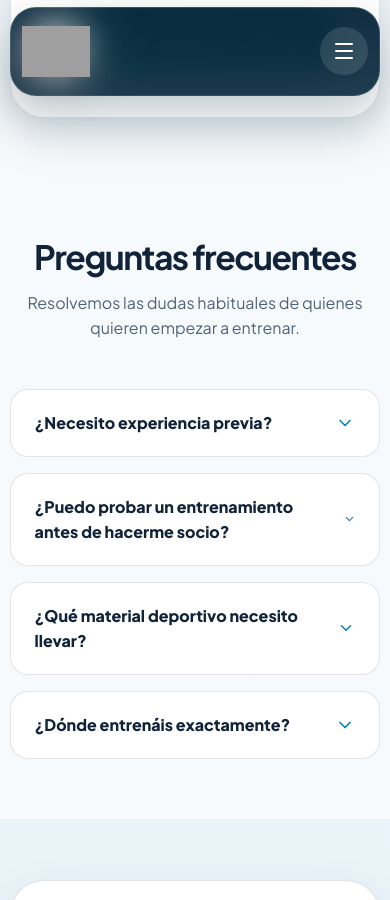
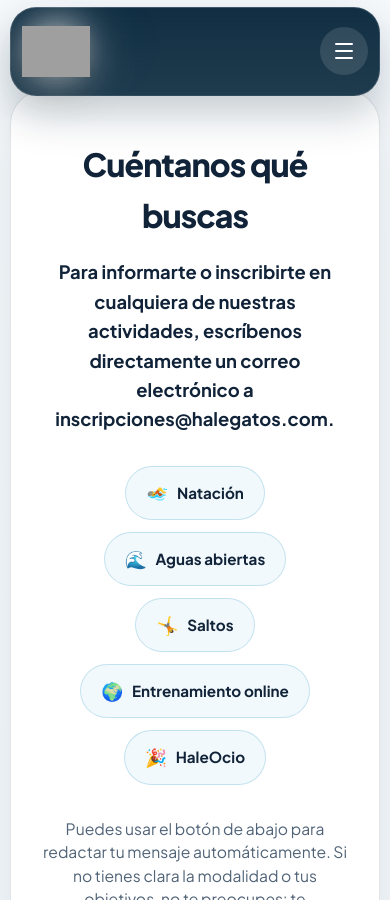
Before and after one commit to igallar98/HalegatosWeb-main, a Jekyll site: the page built from join.html, in a window 390 px wide and 900 px high, scrolled down 5604 px, cut to the strip 0-900 px from the top of the window. Built offline with Jekyll 4.4.1, drawn with Linux system fonts in a browser that asks for light colours; nearby versions of some CDN libraries; some of the changed text lies outside the part shown; grey boxes are pictures that could not be loaded.

Commit message:
Update join.html

```diff
--- a/join.html
+++ b/join.html
@@ -56,7 +56,7 @@
       position: relative;
       z-index: 2;
       padding: calc(var(--header-offset) + 2rem) 1rem 4rem;
-      max-width: 800px;
+      max-width: 850px;
       margin: 0 auto;
     }
 
@@ -84,6 +84,21 @@
       color: rgba(255, 255, 255, 0.9);
       margin: 0 auto 2rem;
       max-width: 650px;
+    }
+
+    .hero-buttons {
+      display: flex;
+      flex-direction: column;
+      gap: 1rem;
+      justify-content: center;
+      align-items: center;
+      margin-top: 2rem;
+    }
+
+    @media (min-width: 768px) {
+      .hero-buttons {
+        flex-direction: row;
+      }
     }
 
     /* General button styling - Full width on mobile */
@@ -132,6 +147,18 @@
     .btn-secondary:hover {
       background: rgba(0, 132, 183, 0.15);
       border-color: rgba(0, 132, 183, 0.4);
+      transform: translateY(-2px);
+    }
+
+    .btn-hero-secondary {
+      background: rgba(255, 255, 255, 0.15);
+      color: #ffffff;
+      border: 1px solid rgba(255, 255, 255, 0.3);
+    }
+
+    .btn-hero-secondary:hover {
+      background: rgba(255, 255, 255, 0.25);
+      border-color: rgba(255, 255, 255, 0.5);
       transform: translateY(-2px);
     }
 
@@ -345,83 +372,6 @@
       margin-top: -0.1rem;
     }
 
-    /* Pricing Section */
-    .price-box {
-      max-width: 420px;
-      margin: 3rem auto 0;
-      background: var(--color-surface);
-      border: 1px solid var(--color-border);
-      border-radius: var(--radius-xl);
-      padding: 3rem 2.5rem;
-      box-shadow: var(--shadow-card);
-      text-align: center;
-      display: flex;
-      flex-direction: column;
-      align-items: center;
-      transition: transform 0.25s ease;
-      box-sizing: border-box;
-    }
-
-    .price-box:hover {
-      transform: translateY(-4px);
-    }
-
-    .price-value-container {
-      margin-bottom: 2rem;
-    }
-
-    .price-value {
-      font-size: clamp(3rem, 6vw, 4rem);
-      font-weight: 800;
-      color: var(--color-text);
-      line-height: 1;
-      display: flex;
-      align-items: center;
-      justify-content: center;
-      gap: 0.5rem;
-    }
-
-    .price-value small {
-      font-size: 1.25rem;
-      color: var(--color-text-soft);
-      font-weight: 700;
-    }
-
-    .price-period {
-      font-size: 1rem;
-      color: var(--color-text-soft);
-      font-weight: 700;
-      display: block;
-      margin-top: 0.5rem;
-    }
-
-    .price-list {
-      list-style: none;
-      padding: 0;
-      margin: 0 0 2.5rem;
-      width: 100%;
-      text-align: left;
-      display: flex;
-      flex-direction: column;
-      gap: 1rem;
-    }
-
-    .price-list li {
-      display: flex;
-      align-items: flex-start;
-      gap: 0.75rem;
-      font-size: 1.05rem;
-      font-weight: 700;
-      color: var(--color-text);
-      line-height: 1.4;
-    }
-
-    .price-list li span {
-      color: var(--color-success);
-      font-size: 1.2rem;
-      flex-shrink: 0;
-    }
-
     /* Contact Form Section */
     .join-contact-v3 {
       max-width: 720px;
@@ -450,11 +400,12 @@
     }
 
     .join-contact-v3 p.contact-lead {
-      font-size: 1.1rem;
+      font-size: 1.15rem;
       line-height: 1.6;
-      color: var(--color-text-soft);
-      margin: 0 0 3rem;
+      color: var(--color-text);
+      margin: 0 0 2rem;
       text-align: center;
+      font-weight: 700;
     }
 
     .contact-options {
@@ -475,7 +426,7 @@
       font-size: 0.95rem;
       display: flex;
       align-items: center;
-      gap: 0.5rem;
+      gap: 0.55rem;
       transition: all 0.2s ease;
       cursor: default;
     }
@@ -490,11 +441,11 @@
     }
 
     .contact-disclaimer {
-      font-size: 0.95rem;
+      font-size: 0.98rem;
       color: var(--color-text-soft);
       text-align: center;
       margin-bottom: 2.5rem;
-      font-style: italic;
+      line-height: 1.5;
     }
 
     .join-contact-v3 .btn-huge {
@@ -610,8 +561,12 @@
     <div class="join-hero-v3__content container">
       <span class="join-hero-v3__eyebrow">¿Listo para lanzarte?</span>
       <h1 class="join-hero-v3__title">Mucho más que un club de natación.</h1>
-      <p class="join-hero-v3__lead">Tanto si tienes experiencia como si quieres volver a practicar deporte, estaremos encantados de conocerte. Únete al club LGTBIQ+ más grande de España.</p>
-      <a href="#contacto" class="btn-primary" style="display:inline-flex;width:auto;padding:1rem 2.5rem;font-size:1.1rem;">Escríbenos</a>
+      <p class="join-hero-v3__lead">Tanto si tienes experiencia como si quieres volver a practicar deporte, estaremos encantados de conocerte.</p>
+
+      <div class="hero-buttons">
+        <a href="#contacto" class="btn-primary" style="display:inline-flex; width:auto; padding:1rem 2.5rem; font-size:1.1rem;">Escríbenos</a>
+        <a href="#contacto" class="btn-hero-secondary" style="display:inline-flex; width:auto; padding:1rem 2.5rem; font-size:1.1rem;">Me interesan los eventos sociales</a>
+      </div>
     </div>
   </section>
 
@@ -725,34 +680,8 @@
     </div>
   </section>
 
-  <!-- Section 5: Cuotas -->
+  <!-- Section 5: Preguntas frecuentes -->
   <section class="section section--alt">
-    <div class="container">
-      <div class="section-heading section-heading--center">
-        <h2>¿Cuánto cuesta?</h2>
-        <p>Una cuota simplificada y transparente.</p>
-      </div>
-
-      <div class="price-box">
-        <div class="price-value-container">
-          <span class="price-value"><small>Desde</small> 12 €</span>
-          <span class="price-period">al mes</span>
-        </div>
-
-        <ul class="price-list">
-          <li><span>✔</span> Entrenamientos del deporte elegido</li>
-          <li><span>✔</span> Acceso a la comunidad Halegatos</li>
-          <li><span>✔</span> Participación en todas las actividades de HaleOcio</li>
-          <li><span>✔</span> Seguro y gestión de licencia federativa (si aplica)</li>
-        </ul>
-
-        <a href="#contacto" class="btn-primary">Consultar todas las opciones</a>
-      </div>
-    </div>
-  </section>
-
-  <!-- Section 6: Preguntas frecuentes -->
-  <section class="section">
     <div class="container">
       <div class="section-heading section-heading--center">
         <h2>Preguntas frecuentes</h2>
@@ -811,12 +740,12 @@
     </div>
   </section>
 
-  <!-- Section 7: Contact Section -->
-  <section id="contacto" class="section section--alt">
+  <!-- Section 6: Contact Section -->
+  <section id="contacto" class="section">
     <div class="container">
       <div class="join-contact-v3">
         <h2>Cuéntanos qué buscas</h2>
-        <p class="contact-lead">Selecciona el deporte que más te interesa y te ayudaremos a encontrar el grupo que mejor encaja contigo.</p>
+        <p class="contact-lead">Para informarte o inscribirte en cualquiera de nuestras actividades, escríbenos directamente un correo electrónico a <strong>inscripciones@halegatos.com</strong>.</p>
 
         <div class="contact-options">
           <div class="contact-chip"><span>🏊</span> Natación</div>
@@ -826,18 +755,18 @@
           <div class="contact-chip"><span>🎉</span> HaleOcio</div>
         </div>
 
-        <p class="contact-disclaimer">Si no sabes qué modalidad elegir, no pasa nada. Te asesoraremos personalmente al recibir tu correo.</p>
+        <p class="contact-disclaimer">Puedes usar el botón de abajo para redactar tu mensaje automáticamente. Si no tienes clara la modalidad o tus objetivos, no te preocupes: te asesoraremos personalmente para encontrar tu sitio en el club.</p>
 
         <a
-          href="mailto:halegatos@halegatos.com?subject=Quiero unirme a Halegatos&body=¡Hola! Me gustaría contactar con Halegatos para obtener más información.%0D%0A%0D%0AMis intereses:%0D%0A-%20Deporte%20principal:%20%0D%0A-%20Dónde%20vivo:%20%0D%0A-%20Mi%20nivel%20o%20experiencia:%20%0D%0A%0D%0A¡Muchas gracias!"
+          href="mailto:inscripciones@halegatos.com?subject=Quiero unirme a Halegatos&body=¡Hola! Me gustaría contactar con Halegatos para obtener más información o inscribirme.%0D%0A%0D%0AMis intereses:%0D%0A-%20Deporte%20o%20actividad%20principal:%20%0D%0A-%20Dónde%20vivo:%20%0D%0A-%20Mi%20nivel%20o%20experiencia:%20%0D%0A%0D%0A¡Muchas gracias!"
           class="btn-huge"
         >
-          Escríbenos ahora
+          Escríbenos a inscripciones@halegatos.com
         </a>
 
         <div class="join-contact-v3__details">
-          <a href="mailto:halegatos@halegatos.com">
-            <i data-lucide="mail"></i> halegatos@halegatos.com
+          <a href="mailto:inscripciones@halegatos.com">
+            <i data-lucide="mail"></i> inscripciones@halegatos.com
           </a>
           <a href="https://www.instagram.com/halegatosclub/" target="_blank" rel="noopener noreferrer">
             <i data-lucide="instagram"></i> Instagram
```
